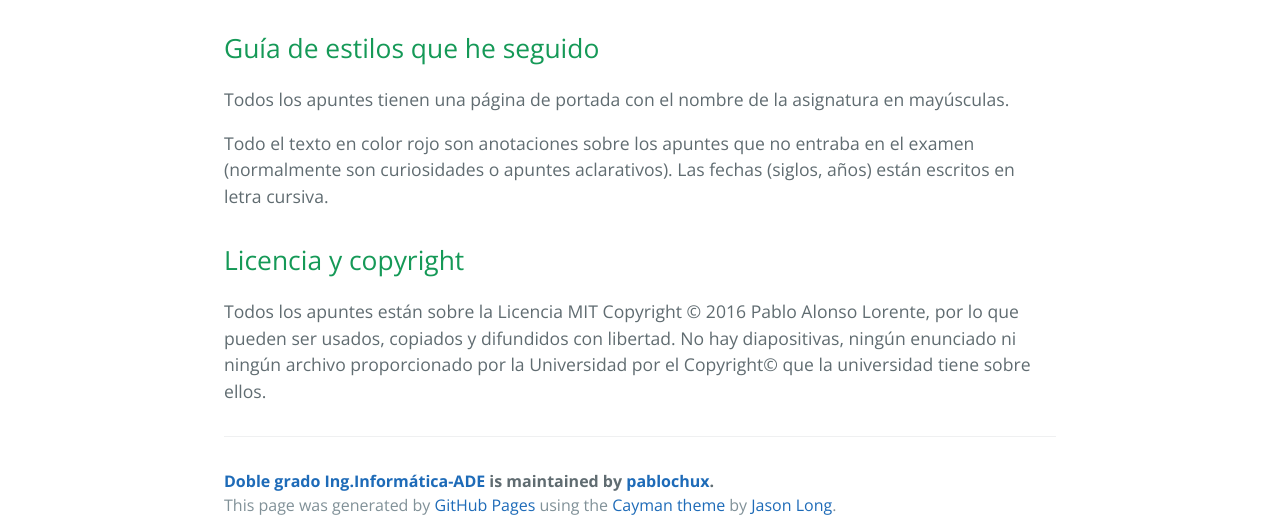
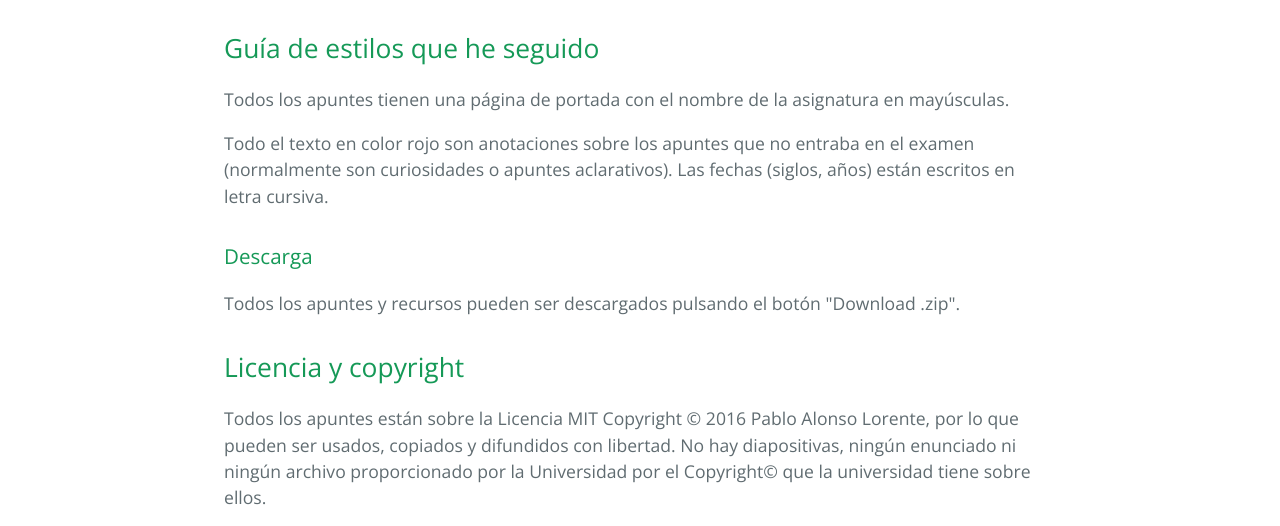
Before and after one commit to pablochux/Ing.Informatica-ADE, a plain HTML site: page index.html in a window 1280 px wide. Shown: the part 571-1097 px from the top of the page. Drawn offline with nearby package versions, Linux system fonts and the light colour scheme.

Commit message:
Create gh-pages branch via GitHub

```diff
--- a/index.html
+++ b/index.html
@@ -32,6 +32,11 @@
 <p>Todo el texto en color rojo son anotaciones sobre los apuntes que no entraba en el examen (normalmente son curiosidades o apuntes aclarativos).
 Las fechas (siglos, años) están escritos en letra cursiva.</p>
 
+<h3>
+<a id="descarga" class="anchor" href="#descarga" aria-hidden="true"><span aria-hidden="true" class="octicon octicon-link"></span></a>Descarga</h3>
+
+<p>Todos los apuntes y recursos pueden ser descargados pulsando el botón "Download .zip".</p>
+
 <h2>
 <a id="licencia-y-copyright" class="anchor" href="#licencia-y-copyright" aria-hidden="true"><span aria-hidden="true" class="octicon octicon-link"></span></a>Licencia y copyright</h2>
 
--- a/params.json
+++ b/params.json
@@ -1,6 +1,6 @@
 {
   "name": "Doble grado Ing.Informática-ADE",
   "tagline": "Apuntes y recursos sobre el doble grado de Ingeniería Informática y Administración y Dirección de Empresas, cursado en la Universidad Rey Juan Carlos, campus de Móstoles (2014-2019).",
-  "body": "# Ing.Informatica-ADE\r\nApuntes y recursos sobre el doble grado de Ingeniería Informática y ADE, cursado en la Universidad Rey Juan Carlos, campus de Móstoles (2014-2019).\r\n\r\n## Guía de estilos que he seguido\r\nTodos los apuntes tienen una página de portada con el nombre de la asignatura en mayúsculas.\r\n\r\nTodo el texto en color rojo son anotaciones sobre los apuntes que no entraba en el examen (normalmente son curiosidades o apuntes aclarativos).\r\nLas fechas (siglos, años) están escritos en letra cursiva.\r\n\r\n## Licencia y copyright\r\nTodos los apuntes están sobre la Licencia MIT Copyright © 2016 Pablo Alonso Lorente, por lo que pueden ser usados, copiados y difundidos con libertad. No hay diapositivas, ningún enunciado ni ningún archivo proporcionado por la Universidad por el Copyright© que la universidad tiene sobre ellos.",
+  "body": "# Ing.Informatica-ADE\r\nApuntes y recursos sobre el doble grado de Ingeniería Informática y ADE, cursado en la Universidad Rey Juan Carlos, campus de Móstoles (2014-2019).\r\n\r\n## Guía de estilos que he seguido\r\nTodos los apuntes tienen una página de portada con el nombre de la asignatura en mayúsculas.\r\n\r\nTodo el texto en color rojo son anotaciones sobre los apuntes que no entraba en el examen (normalmente son curiosidades o apuntes aclarativos).\r\nLas fechas (siglos, años) están escritos en letra cursiva.\r\n\r\n### Descarga\r\nTodos los apuntes y recursos pueden ser descargados pulsando el botón \"Download .zip\".\r\n\r\n## Licencia y copyright\r\nTodos los apuntes están sobre la Licencia MIT Copyright © 2016 Pablo Alonso Lorente, por lo que pueden ser usados, copiados y difundidos con libertad. No hay diapositivas, ningún enunciado ni ningún archivo proporcionado por la Universidad por el Copyright© que la universidad tiene sobre ellos.",
   "note": "Don't delete this file! It's used internally to help with page regeneration."
 }
```
